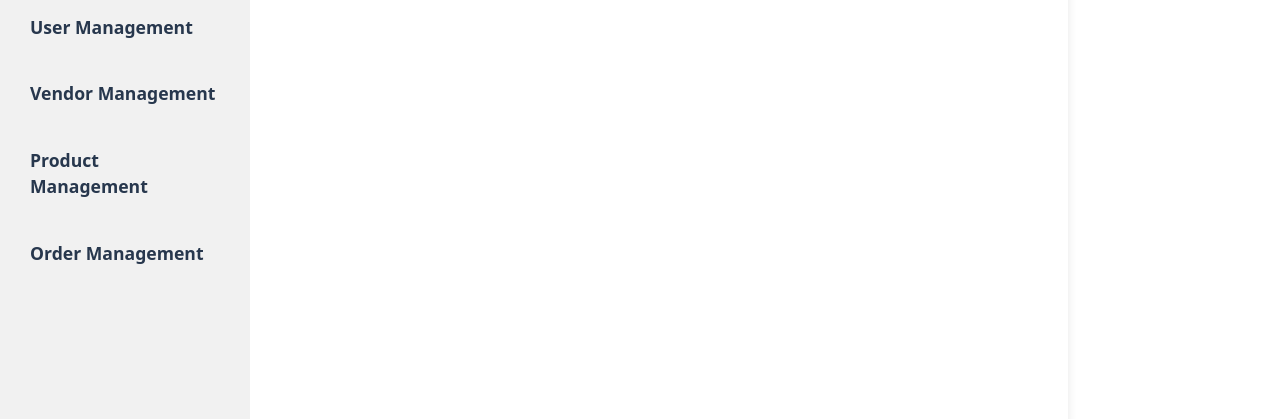
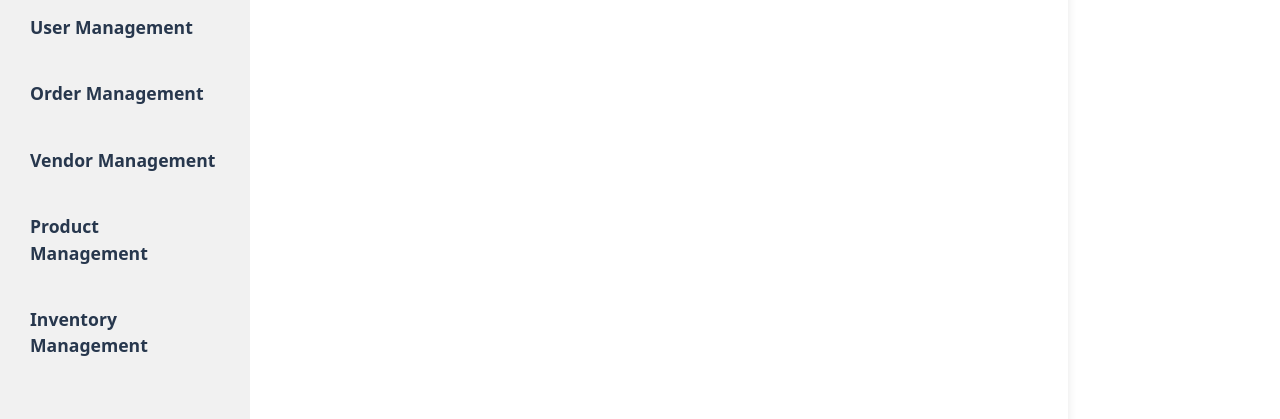
Before and after one commit to Sathira-Wijeratne/SPSH-Ecommerce-Application, a React (Create React App) app in the folder WebApplication/frontend/: page /Admin/InventoryManagement in a window 1280 px wide. Shown: the part 212-631 px from the top of the page. Built offline with nearby package versions, Linux system fonts and the light colour scheme; no server answers.

Commit message:
build navigation for inventory management

```diff
--- a/WebApplication/frontend/src/Components/adminScreens/adminDashboard/menuBar/MenuBar.jsx
+++ b/WebApplication/frontend/src/Components/adminScreens/adminDashboard/menuBar/MenuBar.jsx
@@ -54,6 +54,12 @@ const MenuBar = () => {
     navigate("/"); // Redirect to the login page after logout
   };
 
+  //Function to navigate to Inventory management
+  const onClickInventoryManagement=(e) =>{
+    e.preventDefault();
+    navigate("/Admin/InventoryManagement");
+  };
+
   return (
     <div className="menu">
       <div className="logo">
@@ -72,6 +78,9 @@ const MenuBar = () => {
 
         <a href="#" className="item" onClick={onClickLoadAllUSers}>
           User Management
+        </a>
+        <a href="#" className="item" onClick={onClickAllOrderManagement}>
+          Order Management
         </a>
 
         {role !== "CSR" ? (
@@ -111,9 +120,13 @@ const MenuBar = () => {
           <></>
         )}
 
-        <a href="#" className="item" onClick={onClickAllOrderManagement}>
-          Order Management
+
+
+        <a href="#" className="item" onClick={onClickInventoryManagement}>
+          Inventory Management
         </a>
+
+
       </div>
 
       {/* Logout option */}
```
